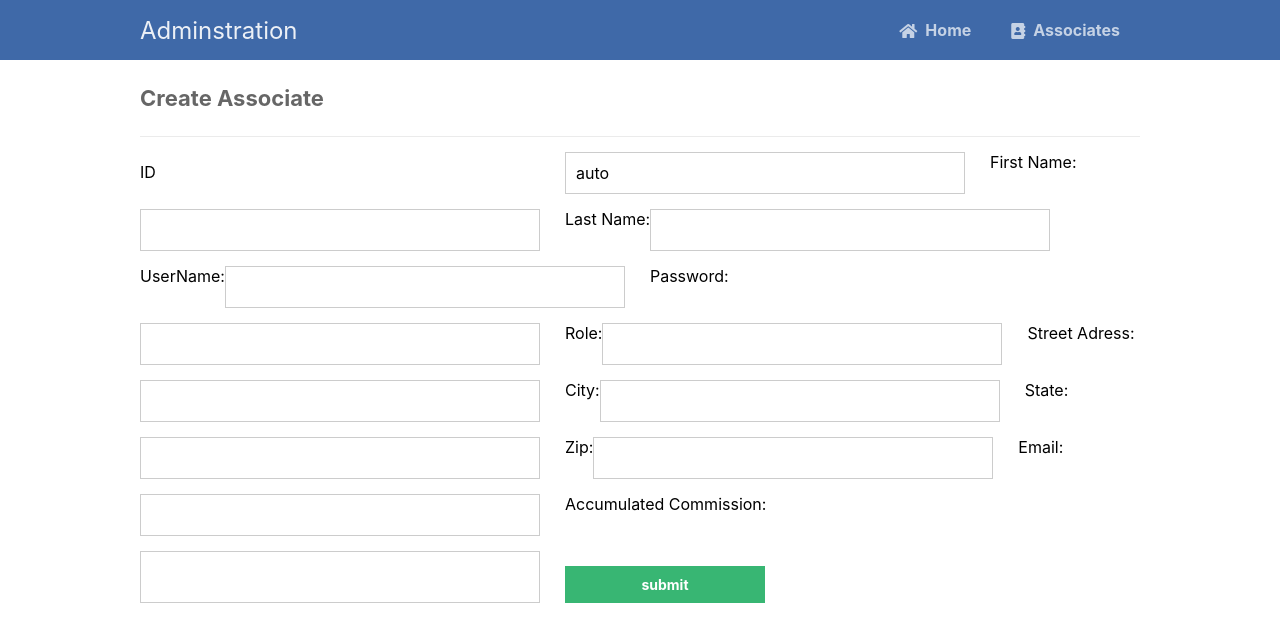
After one commit to npdhung/CSC467-Team-Project, a PHP site: page /create.php in a window 1280 px wide. The commit adds this page. Shown: the top 642 px of the page. Run offline with PHP 8.4, Linux system fonts and the light colour scheme.

Commit message:
Adding Admin Implmentation
So far, everything is working besides updating and inserting. I am figuring it out but i was able to do everything else. I still have to work on quotes I only have been able to do associates so far

```diff
--- /dev/null
+++ b/create.php
@@ -0,0 +1,51 @@
+<?php
+include 'functions.php';
+$pdo = pdo_connect_mysql();
+$msg = '';
+// Check if POST data is not empty
+if(isset($_POST['submit'])) {
+    $Id = isset($_POST['Id']) && !empty($_POST['Id']) && $_POST['Id'] != 'auto' ? $_POST['Id'] : NULL;
+    $first = isset($_POST['first_Name']) ? $_POST['first_Name'] : '';
+    $last = isset($_POST['last_name']) ? $_POST['last_name'] : '';
+    $user = isset($_POST['user']) ? $_POST['user'] : '';
+    $pass = isset($_POST['pass']) ? $_POST['pass'] : '';
+    $role = isset($_POST['role']) ? $_POST['role']:'';
+    $st_ad = isset($_POST['street_add']) ? $_POST['street_add'] : '';
+    $city = isset($_POST['city']) ? $_POST['city'] : '';
+    $state = isset($_POST['state']) ? $_POST['state'] : '';
+    $zip = isset($_POST['zip']) ? $_POST['zip'] : '';
+    $email = isset($_POST['email']) ? $_POST['email'] : '';
+    $comi = isset($_POST['commission']) ? $_POST['commission'] : '';
+    $stmt = $pdo->prepare('INSERT INTO Associates (Id,FirstName, LastName, UserName, Password, Role, StreetAddress, City, State, Zip, Email, AccumulatedCommission)
+    VALUES(?,?,?,?,?,?,?,?,?,?,?,?)');
+    $stmt->execute([$Id,$first,$last,$user,$pass,$role,$st_ad,$city,$state,$zip,$email,$comi]);
+    // Output message
+    $msg = 'Created Successfully!';
+}
+?>
+<?=template_header('Create')?>
+
+<div class="content update">
+	<h2>Create Associate</h2>
+    <form action="create.php" method="post">
+            <label for="Id">ID</label>
+            <input type="text" name="Id" placeholder="26" value="auto" id="Id">
+            First Name:<input type = "text" name = "first_Name"  id="first_name">
+            Last Name:<input type ="text" name ="last_name"  id="last_name">
+            UserName:<input type ="text" name ="user"  id="user" >
+            Password:<input type ="text" name ="pass"   id="pass">
+            Role:<input type ="text" name ="role"  id="role">
+            Street Adress:<input type ="text" name ="street_add"  id="street_add" >
+            City:<input type ="text" name ="city"   id="city">
+            State:<input type ="text" name ="state"  id="state">
+            Zip:<input type ="text" name ="zip"   id="zip">
+            Email:<input type ="text" name ="email"  id="email">
+            Accumulated Commission:<input type ="text" name ="commission" id="commission"  >
+            <input type = "Submit" name = "submit" value = "submit" class="btn"/>
+    </form>
+    <?php if ($msg): ?>
+    <p><?=$msg?></p>
+    <?php endif; ?>
+</div>
+
+<?=template_footer()?>
--- /dev/null
+++ b/functions.php
@@ -0,0 +1,39 @@
+<?php
+function pdo_connect_mysql() {
+	$dbname = "mysql:host=courses;dbname=z1892226";
+	$user = "z1892226";
+	$pass = "2002Feb20";
+    try {
+    	return new PDO($dbname, $user, $pass);
+    } catch (PDOException $exception) {
+    	// If there is an error with the connection, stop the script and display the error.
+    	exit('Failed to connect to database!');
+    }
+}
+function template_header($title) {
+echo <<<EOT
+<!DOCTYPE html>
+<html>
+	<head>
+		<meta charset="utf-8">
+		<title>$title</title>
+		<link href="style_admin.css" rel="stylesheet" type="text/css">
+		<link rel="stylesheet" href="https://use.fontawesome.com/releases/v5.7.1/css/all.css">
+	</head>
+	<body>
+    <nav class="navtop">
+    	<div>
+    		<h1>Adminstration </h1>
+			<a href="home.php"><i class="fas fa-home"></i>Home</a>
+    		<a href="read.php"><i class="fas fa-address-book"></i>Associates</a>
+    	</div>
+    </nav>
+EOT;
+}
+function template_footer() {
+echo <<<EOT
+    </body>
+</html>
+EOT;
+}
+?>
--- a/login_admin.php
+++ b/login_admin.php
@@ -44,7 +44,7 @@
             // $Sid = "CUSTOMER"; // if usertype =2
             // $res = $pdo->prepare("INSERT INTO SESS VALUES(?,?)");
             // $res->execute(array($userId,$Sid));
-            header('location: quote_admin.php');
+            header('location: home.php');
           } else echo "Invalid username and/or password. Try again!";
         }
 
--- /dev/null
+++ b/style_admin.css
@@ -0,0 +1,193 @@
+* {
+  	box-sizing: border-box;
+  	font-family: -apple-system, BlinkMacSystemFont, "segoe ui", roboto, oxygen, ubuntu, cantarell, "fira sans", "droid sans", "helvetica neue", Arial, sans-serif;
+  	font-size: 16px;
+  	-webkit-font-smoothing: antialiased;
+  	-moz-osx-font-smoothing: grayscale;
+}
+body {
+  	background-color: #FFFFFF;
+  	margin: 0;
+}
+.navtop {
+  	background-color: #3f69a8;
+  	height: 60px;
+  	width: 100%;
+  	border: 0;
+}
+.navtop div {
+  	display: flex;
+  	margin: 0 auto;
+  	width: 1000px;
+  	height: 100%;
+}
+.navtop div h1, .navtop div a {
+  	display: inline-flex;
+  	align-items: center;
+}
+.navtop div h1 {
+  	flex: 1;
+  	font-size: 24px;
+  	padding: 0;
+  	margin: 0;
+  	color: #ecf0f6;
+  	font-weight: normal;
+}
+.navtop div a {
+  	padding: 0 20px;
+  	text-decoration: none;
+  	color: #c5d2e5;
+  	font-weight: bold;
+}
+.navtop div a i {
+  	padding: 2px 8px 0 0;
+}
+.navtop div a:hover {
+  	color: #ecf0f6;
+}
+.content {
+  	width: 1000px;
+  	margin: 0 auto;
+}
+.content h2 {
+  	margin: 0;
+  	padding: 25px 0;
+  	font-size: 22px;
+  	border-bottom: 1px solid #ebebeb;
+  	color: #666666;
+}
+.read .create-contact {
+  	display: inline-block;
+  	text-decoration: none;
+  	background-color: #38b673;
+  	font-weight: bold;
+  	font-size: 14px;
+  	color: #FFFFFF;
+  	padding: 10px 15px;
+  	margin: 15px 0;
+}
+.read .create-contact:hover {
+  	background-color: #32a367;
+}
+.read .pagination {
+  	display: flex;
+  	justify-content: flex-end;
+}
+.read .pagination a {
+  	display: inline-block;
+  	text-decoration: none;
+  	background-color: #a5a7a9;
+  	font-weight: bold;
+  	color: #FFFFFF;
+  	padding: 5px 10px;
+  	margin: 15px 0 15px 5px;
+}
+.read .pagination a:hover {
+  	background-color: #999b9d;
+}
+.read table {
+  	width: 100%;
+  	padding-top: 30px;
+  	border-collapse: collapse;
+}
+.read table thead {
+  	background-color: #ebeef1;
+  	border-bottom: 1px solid #d3dae0;
+}
+.read table thead td {
+  	padding: 10px;
+  	font-weight: bold;
+  	color: #767779;
+  	font-size: 14px;
+}
+.read table tbody tr {
+  	border-bottom: 1px solid #d3dae0;
+}
+.read table tbody tr:nth-child(even) {
+  	background-color: #fbfcfc;
+}
+.read table tbody tr:hover {
+  	background-color: #376ab7;
+}
+.read table tbody tr:hover td {
+  	color: #FFFFFF;
+}
+.read table tbody tr:hover td:nth-child(1) {
+  	color: #FFFFFF;
+}
+.read table tbody tr td {
+  	padding: 10px;
+}
+.read table tbody tr td:nth-child(1) {
+  	color: #a5a7a9;
+}
+.read table tbody tr td.actions {
+  	padding: 8px;
+  	text-align: right;
+}
+.read table tbody tr td.actions .edit, .read table tbody tr td.actions .trash {
+  	display: inline-flex;
+  	text-align: right;
+  	text-decoration: none;
+  	color: #FFFFFF;
+  	padding: 10px 12px;
+}
+.read table tbody tr td.actions .trash {
+  	background-color: #b73737;
+}
+.read table tbody tr td.actions .trash:hover {
+  	background-color: #a33131;
+}
+.read table tbody tr td.actions .edit {
+  	background-color: #37afb7;
+}
+.read table tbody tr td.actions .edit:hover {
+  	background-color: #319ca3;
+}
+.update form {
+  	padding: 15px 0;
+  	display: flex;
+  	flex-flow: wrap;
+}
+.update form label {
+  	display: inline-flex;
+  	width: 400px;
+  	padding: 10px 0;
+  	margin-right: 25px;
+}
+.update form input {
+  	padding: 10px;
+  	width: 400px;
+  	margin-right: 25px;
+  	margin-bottom: 15px;
+  	border: 1px solid #cccccc;
+}
+.update form input[type="submit"] {
+  	display: block;
+  	background-color: #38b673;
+  	border: 0;
+  	font-weight: bold;
+  	font-size: 14px;
+  	color: #FFFFFF;
+  	cursor: pointer;
+  	width: 200px;
+	margin-top: 15px;
+}
+.update form input[type="submit"]:hover {
+  	background-color: #32a367;
+}
+.delete .yesno {
+  	display: flex;
+}
+.delete .yesno a {
+  	display: inline-block;
+  	text-decoration: none;
+  	background-color: #38b673;
+  	font-weight: bold;
+  	color: #FFFFFF;
+  	padding: 10px 15px;
+  	margin: 15px 10px 15px 0;
+}
+.delete .yesno a:hover {
+  	background-color: #32a367;
+}
```
Also changed, not shown: delete.php (added, +52 -0 lines), home.php (added, +27 -0 lines), read.php (added, +47 -0 lines), update.php (added, +59 -0 lines).
